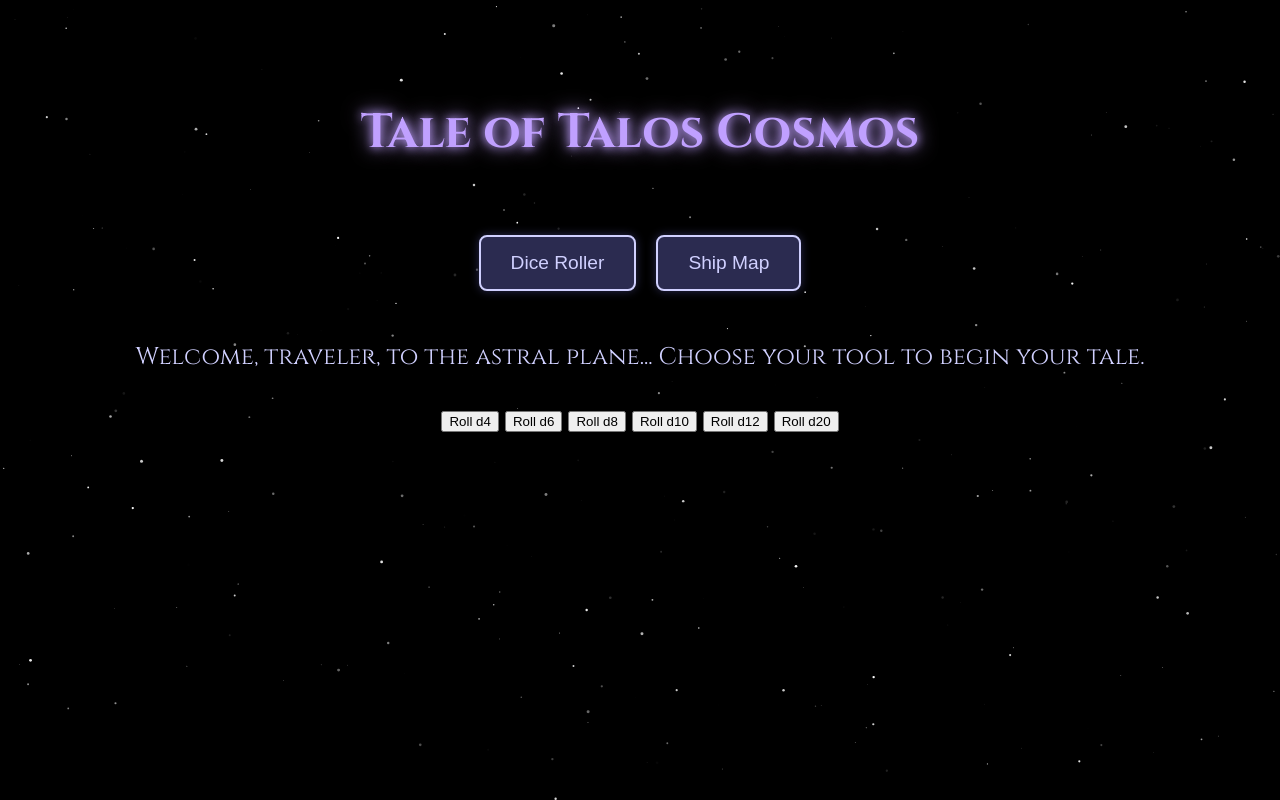
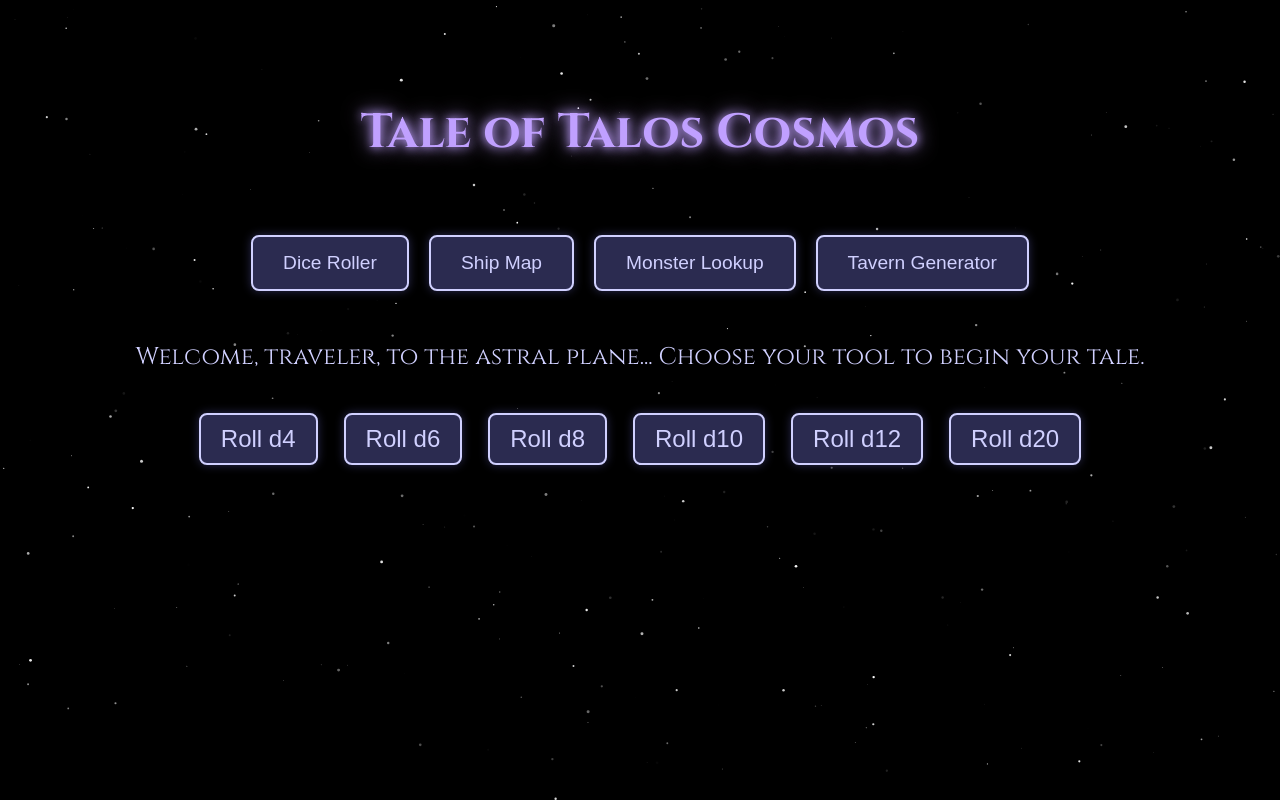
Before and after one commit to Hiiamco0l/Talos-cosmos, a plain HTML site: page index.html in a window 1280 px wide. Both pictures are taken after a click on the button "Dice Roller". Drawn offline with Linux system fonts and the light colour scheme.

Commit message:
Add files via upload

```diff
--- a/index.html
+++ b/index.html
@@ -83,29 +83,46 @@
       position: relative;
     }
 
+    #dice-roller, #ship-map-container {
+      margin-top: 30px;
+      display: none;
+      animation: fadeIn 1s ease forwards;
+    }
+
+    @keyframes fadeIn {
+      from { opacity: 0; }
+      to { opacity: 1; }
+    }
+
+    #dice-roller button {
+      margin: 10px;
+      padding: 10px 20px;
+      font-size: 1em;
+      background-color: #2b2b50;
+      border: 2px solid #d0d0ff;
+      border-radius: 8px;
+      color: #d0d0ff;
+      cursor: pointer;
+      box-shadow: 0 0 10px #2b2b50;
+      transition: background 0.3s, transform 0.3s;
+    }
+
+    #dice-roller button:hover {
+      background: #3d3d70;
+      transform: scale(1.05);
+      box-shadow: 0 0 20px #5a5acc;
+    }
+
     #dice-result {
       margin-top: 20px;
       font-size: 2em;
-      color: #c0a0ff;
-    }
-
-    #ship-map-container {
-      display: none;
-      margin-top: 30px;
-      text-align: center;
     }
 
     #ship-map-container img {
       max-width: 90%;
-      height: auto;
       border: 2px solid #d0d0ff;
       border-radius: 10px;
       box-shadow: 0 0 20px #5a5acc;
-      transition: transform 0.5s ease;
-    }
-
-    #ship-map-container img:hover {
-      transform: scale(1.02);
     }
   </style>
 </head>
@@ -121,12 +138,14 @@
   <nav>
     <button onclick="showDiceRoller()">Dice Roller</button>
     <button onclick="showShipMap()">Ship Map</button>
+    <button onclick="alert('Monster Lookup coming soon!')">Monster Lookup</button>
+    <button onclick="alert('Tavern Generator coming soon!')">Tavern Generator</button>
   </nav>
 
   <main>
     <p>Welcome, traveler, to the astral plane... Choose your tool to begin your tale.</p>
 
-    <div id="dice-roller" style="margin-top: 30px;">
+    <div id="dice-roller">
       <button onclick="rollDice(4)">Roll d4</button>
       <button onclick="rollDice(6)">Roll d6</button>
       <button onclick="rollDice(8)">Roll d8</button>
@@ -142,7 +161,6 @@
   </main>
 
   <script>
-    // Star Background
     const canvas = document.getElementById('star-canvas');
     const ctx = canvas.getContext('2d');
     let width, height;
@@ -200,24 +218,21 @@
     createStars();
     animate();
 
-    // Dice Roller
+    function showDiceRoller() {
+      document.getElementById('dice-roller').style.display = 'block';
+      document.getElementById('ship-map-container').style.display = 'none';
+    }
+
+    function showShipMap() {
+      document.getElementById('dice-roller').style.display = 'none';
+      document.getElementById('ship-map-container').style.display = 'block';
+    }
+
     function rollDice(sides) {
       const result = Math.floor(Math.random() * sides) + 1;
       const diceResult = document.getElementById('dice-result');
       diceResult.textContent = `🎲 You rolled a d${sides} and got: ${result}`;
     }
-
-    // Show Dice Roller
-    function showDiceRoller() {
-      document.getElementById('dice-roller').style.display = 'block';
-      document.getElementById('ship-map-container').style.display = 'none';
-    }
-
-    // Show Ship Map
-    function showShipMap() {
-      document.getElementById('dice-roller').style.display = 'none';
-      document.getElementById('ship-map-container').style.display = 'block';
-    }
   </script>
 </body>
 </html>
```
